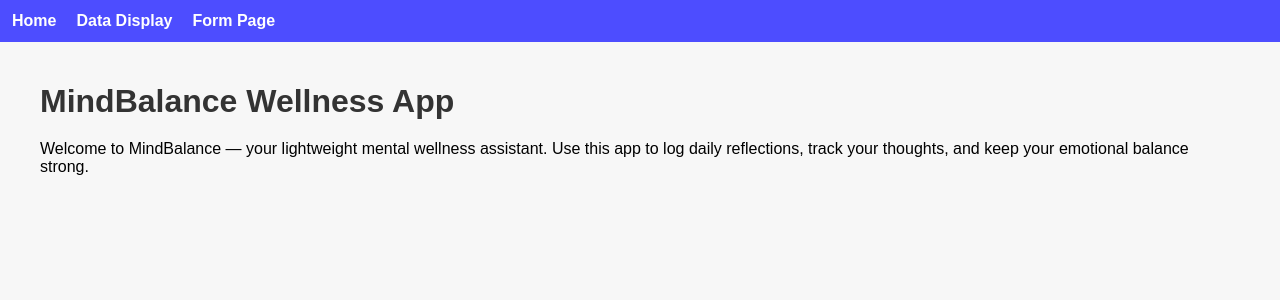
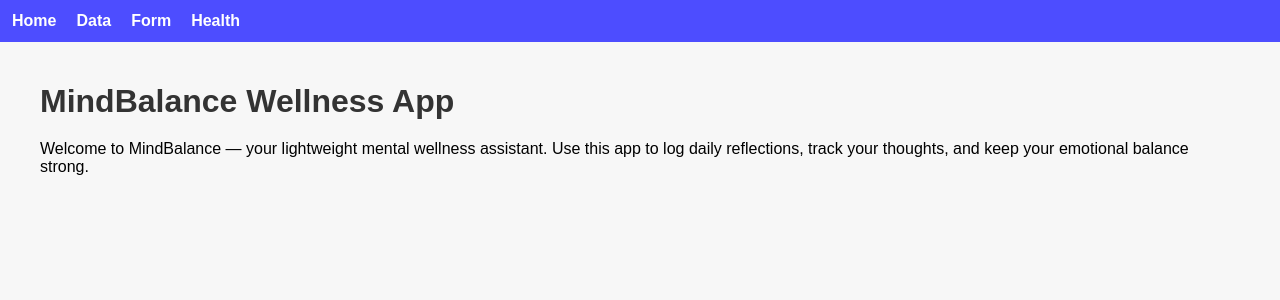
Before and after one commit to Breniah/COP3060-project, a React (Create React App) app: page / in a window 1280 px wide. Shown: the top 300 px of the page. Built offline with nearby package versions, Linux system fonts and the light colour scheme.

Commit message:
Added loading state and memoized navigation + backend cleanup

```diff
--- a/src/components/Navigation.js
+++ b/src/components/Navigation.js
@@ -1,11 +1,15 @@
+import React, { memo } from "react";
 import { Link } from "react-router-dom";
 
-export default function Navigation() {
+function Navigation() {
   return (
     <nav>
       <Link to="/">Home</Link>
-      <Link to="/data">Data Display</Link>
-      <Link to="/form">Form Page</Link>
+      <Link to="/data">Data</Link>
+      <Link to="/form">Form</Link>
+      <Link to="/health">Health</Link>
     </nav>
   );
 }
+
+export default memo(Navigation);
--- a/src/pages/DataDisplayPage.js
+++ b/src/pages/DataDisplayPage.js
@@ -3,13 +3,24 @@ import apiClient from "../api/apiClient";
 
 export default function DataDisplayPage() {
   const [data, setData] = useState([]);
+  const [loading, setLoading] = useState(true);
 
   useEffect(() => {
     apiClient
       .get("/content")
-      .then((res) => setData(res.data))
-      .catch((err) => console.error(err));
+      .then((res) => {
+        setData(res.data);
+        setLoading(false);
+      })
+      .catch((err) => {
+        console.error(err);
+        setLoading(false);
+      });
   }, []);
+
+  if (loading) {
+    return <p>Loading your entries…</p>;
+  }
 
   return (
     <div className="page-container">
```
